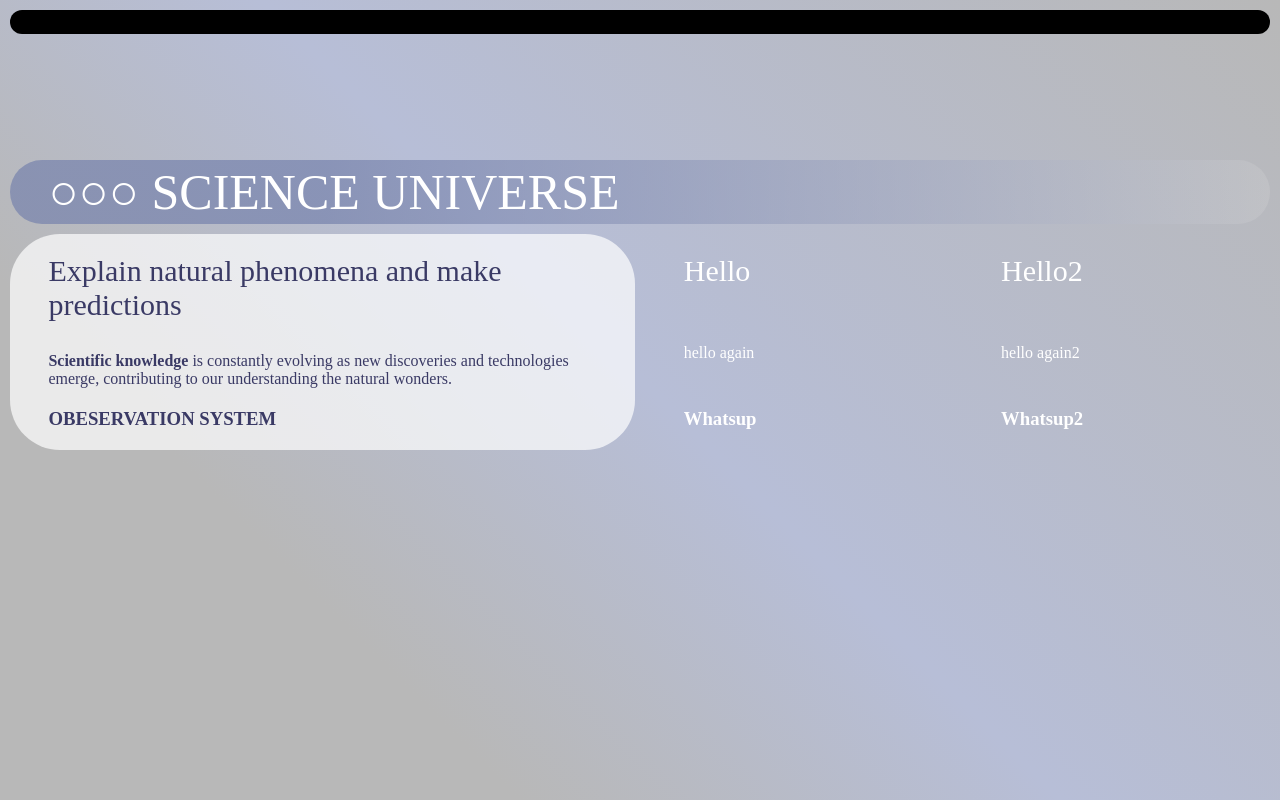
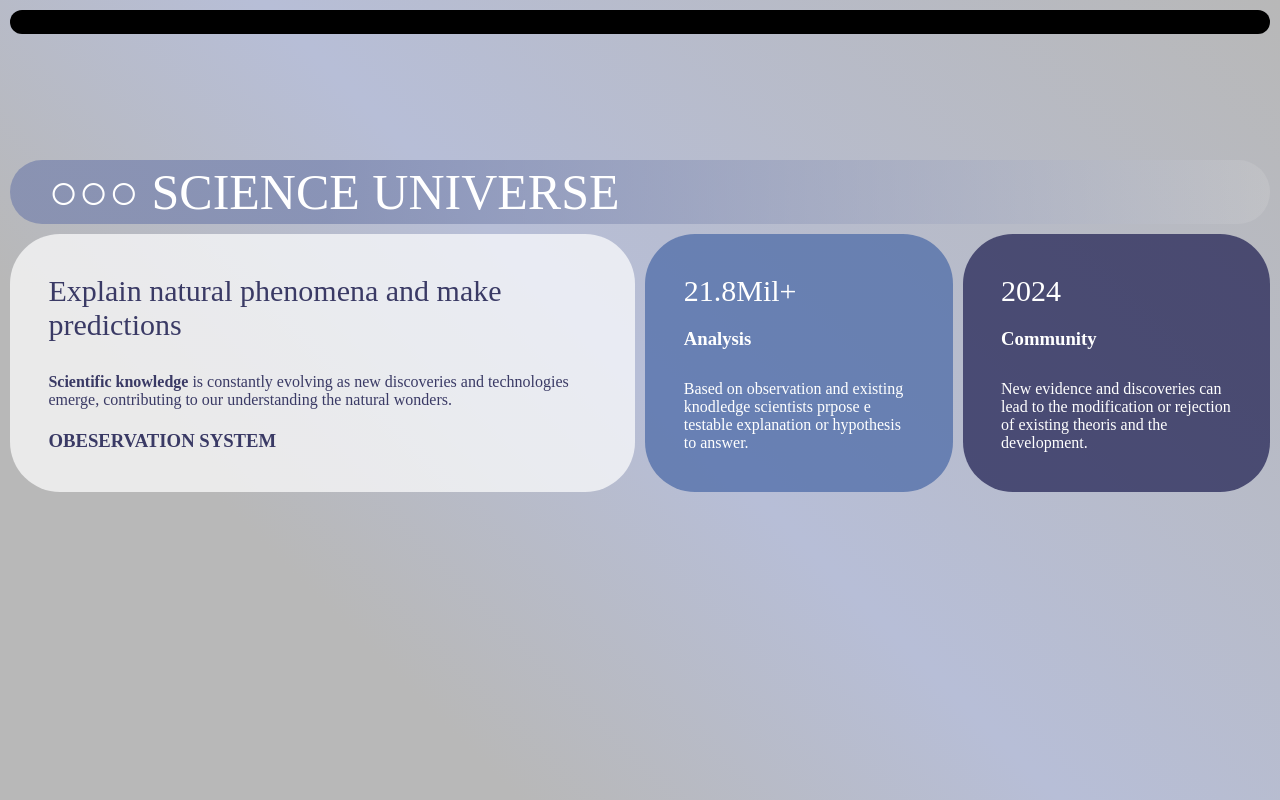
Before and after one commit to 5thAttemptCode/LandingPages_HeroSections_NetlifyLink, a React (Vite) app in the folder Landing Page 5/: page / in a window 1280 px wide. Built offline with nearby package versions, Linux system fonts and the light colour scheme.

Commit message:
Add files via upload

```diff
--- a/Landing Page 5/src/Components/SmallBox.jsx
+++ b/Landing Page 5/src/Components/SmallBox.jsx
@@ -4,18 +4,18 @@ import "./css/big-box.css"
 export default function SmallBox() {
 
     const [ infos, setInfos ] = useState([
-        {title: "Hello", text: "hello again", textTwo:"Whatsup", id: 1},
-        {title: "Hello2", text: "hello again2", textTwo:"Whatsup2", id: 2},
+        {title: "21.8Mil+", text: "Analysis", textThree:"Based on observation and existing knodledge scientists prpose e testable explanation or hypothesis to answer. ", id: 1},
+        {title: "2024", text: "Community", textThree:"New evidence and discoveries can lead to the modification or rejection of existing theoris and the development.", id: 2},
     ])
 
 
   return (
-    <div className="hero">
+    <div className="small-wrapper">
         {infos.map((info) => (
             <div className="small-box box" key={info.id}>
                 <h1>{info.title}</h1>
-                <p>{info.text}</p>
-                <h3>{info.textTwo}</h3>
+                <h3>{info.text}</h3>
+                <p>{info.textThree}</p>
             </div>
         ))}
     </div>
--- a/Landing Page 5/src/Components/css/big-box.css
+++ b/Landing Page 5/src/Components/css/big-box.css
@@ -1,18 +1,6 @@
-.big-box{
-    width: 50%;
-    background: rgb(255, 255, 255, 0.7);
-    color: rgb(58, 58, 101);
-}
-
-.hero{
-    display: flex;
-    gap: 10px;
-    width: 50%;
-}
-
 .box{
     border-radius: 50px;
-    padding: 20px 3vw;
+    padding: 40px 3vw;
     display: flex;
     flex-direction: column;
     justify-content: space-between;
@@ -20,9 +8,26 @@
     gap: 20px;
 }
 
+.big-box{
+    width: 50%;
+    background: rgb(255, 255, 255, 0.7);
+    color: rgb(58, 58, 101);
+}
+
+.small-wrapper{
+    display: flex;
+    gap: 10px;
+    width: 50%;
+}
+
 .small-box{
     width: 50%;
     color: white;
+    background: rgb(72, 103, 165, 0.7);
+}
+
+.small-box:nth-child(2){
+    background: rgb(28, 28, 79, 0.7);
 }
 
 h1{
```
